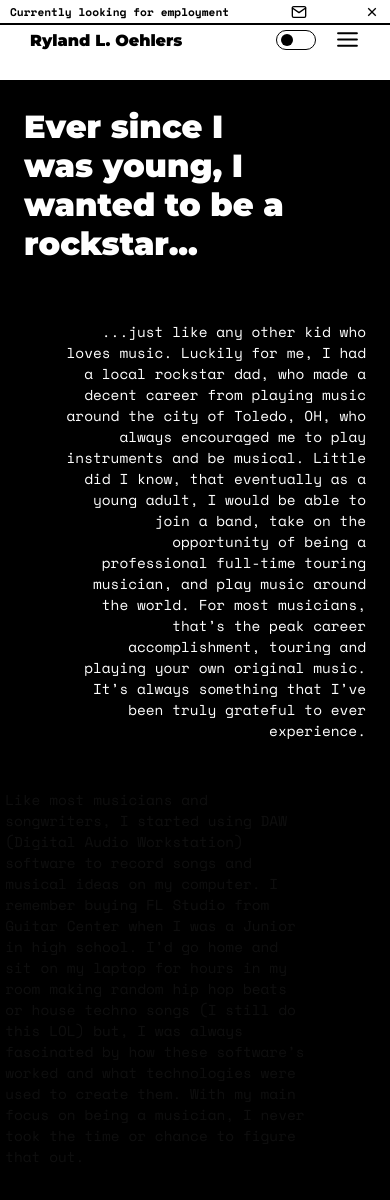
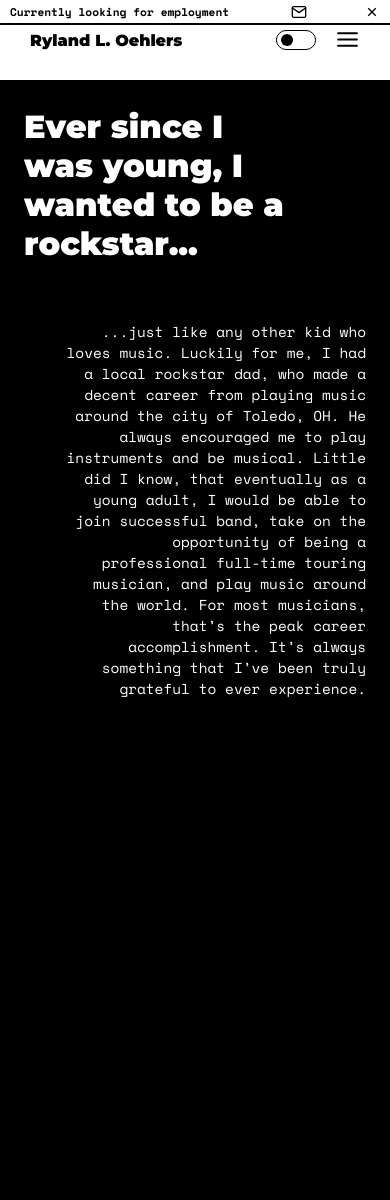
Before and after one commit to rylandinthesun/new-portfolio-site, a Next.js app: page /about in a window 390 px wide. Shown: the top 1200 px of the page. Built offline with nearby package versions, Linux system fonts and the light colour scheme.

Commit message:
home btn animation added

```diff
--- a/components/Navbar.js
+++ b/components/Navbar.js
@@ -2,8 +2,9 @@ import Link from 'next/link';
 import { useState } from 'react';
 import { FiMenu } from 'react-icons/fi';
 import { RiCloseFill } from 'react-icons/ri';
+import Sidebar from './Sidebar';
+import { gsap } from 'gsap';
 import styles from '../styles/NavBar.module.css';
-import Sidebar from './Sidebar';
 
 const Navbar = ({ themeSwitcher }) => {
 	const [
@@ -22,10 +23,18 @@ const Navbar = ({ themeSwitcher }) => {
 
 	const onPageCircle = <span className={styles.onPageCircle} />;
 
+	const onEnter = ({ currentTarget }) => {
+		gsap.to(currentTarget, { scale: 1.05, duration: 0.2 });
+	};
+
+	const onLeave = ({ currentTarget }) => {
+		gsap.to(currentTarget, { scale: 1, duration: 0.2 });
+	};
+
 	return (
 		<div className={styles.navbar}>
 			<ul>
-				<li className={styles.homeLink}>
+				<li onMouseEnter={onEnter} onMouseLeave={onLeave} className={styles.homeLink}>
 					<Link href="/">
 						<a onClick={() => setOnPage(0)}>Ryland L. Oehlers</a>
 					</Link>
--- a/components/ProjectCard.js
+++ b/components/ProjectCard.js
@@ -2,9 +2,9 @@ import Image from 'next/image';
 
 import styles from '../styles/ProjectCard.module.css';
 
-const ProjectCard = ({ key, title, desc, photo, width, height, tech, link, github }) => {
+const ProjectCard = ({ title, desc, photo, width, height, tech, link, github }) => {
 	return (
-		<div key={key} className={`${styles.card} animate`}>
+		<div className={`${styles.card} animate`}>
 			<div className={styles.imgContainer}>
 				<Image
 					className={styles.projectImg}
--- a/pages/about.js
+++ b/pages/about.js
@@ -28,7 +28,8 @@ const About = () => {
 		gsap.from(p2Ref.current, {
 			scrollTrigger : {
 				trigger : p2Ref.current,
-				start   : 'center 120%',
+				start   : 'top 80%',
+				end     : 'top 40%',
 				scrub   : true
 			},
 			autoAlpha     : 0,
@@ -39,7 +40,8 @@ const About = () => {
 		gsap.from(p3Ref.current, {
 			scrollTrigger : {
 				trigger : p3Ref.current,
-				start   : 'center 120%',
+				start   : 'top 80%',
+				end     : 'top 40%',
 				scrub   : true
 			},
 			autoAlpha     : 0,
@@ -57,28 +59,26 @@ const About = () => {
 				<section className={styles.summary}>
 					<p ref={p1Ref} className={styles.paragraph}>
 						...just like any other kid who loves music. Luckily for me, I had a local rockstar dad, who made
-						a decent career from playing music around the city of Toledo, OH, who always encouraged me to
+						a decent career from playing music around the city of Toledo, OH. He always encouraged me to
 						play instruments and be musical. Little did I know, that eventually as a young adult, I would be
-						able to join a band, take on the opportunity of being a professional full-time touring musician,
-						and play music around the world. For most musicians, that’s the peak career accomplishment,
-						touring and playing your own original music. It’s always something that I’ve been truly grateful
-						to ever experience.
+						able to join successful band, take on the opportunity of being a professional full-time touring
+						musician, and play music around the world. For most musicians, that’s the peak career
+						accomplishment. It’s always something that I’ve been truly grateful to ever experience.
 					</p>
 					<p ref={p2Ref} className={styles.paragraphNext}>
 						Like most musicians and songwriters, I started using DAW (Digital Audio Workstation) software to
 						record songs and musical ideas on my computer. I remember buying FL Studio from Guitar Center
 						when I was a Junior in high school. I’d go home and sit on my laptop for hours in my room making
-						random hip hop beats or house techno songs (I still do this LOL) but, I was always fascinated by
-						how these software’s worked and what technologies were used to create them. With my main focus
-						on being a musician, I never took the time or chance to figure that out.
+						random hip hop beats or house techno songs (I still do this LOL). I was always fascinated by how
+						these software’s worked and what technologies were used to create them. With my main focus on
+						being a musician, I never took the time or chance to figure that out.
 					</p>
 					<p ref={p3Ref} className={styles.paragraph}>
 						And then when the year 2020 came around, I had this feeling of wanting something new, and that’s
-						when I decided tp become a Software Developer. That’s been my main focus, and I can’t get
+						when I decided to become a Software Developer. That’s been my main focus, and I can’t get
 						enough. With Frontend development kind of calling to me the most, since it incorporates
-						creativity and problem-solving. My dream is to be able to incorporate music and software to
-						build technologies that are helpful and enjoyable for musicians, non-musicians & everyone in
-						between.
+						creativity and logical design. My dream is to be able to incorporate music and software to build
+						technologies that are helpful and enjoyable for musicians, non-musicians & everyone in between.
 					</p>
 				</section>
 			</main>
--- a/styles/Sidebar.module.css
+++ b/styles/Sidebar.module.css
@@ -10,14 +10,13 @@
 		flex-direction: column;
 		border-left-width: 2px;
 		border-left-style: solid;
-		border-top-width: 2px;
-		border-top-style: solid;
-		top: 81px;
+		top: 82px;
 		right: 0;
 		min-height: 100vh;
 		animation-name: slideIn;
 		animation-duration: 0.4s;
 		background-color: #fff;
+		z-index: 999;
 	}
 
 	.sidebar ul li {
```
